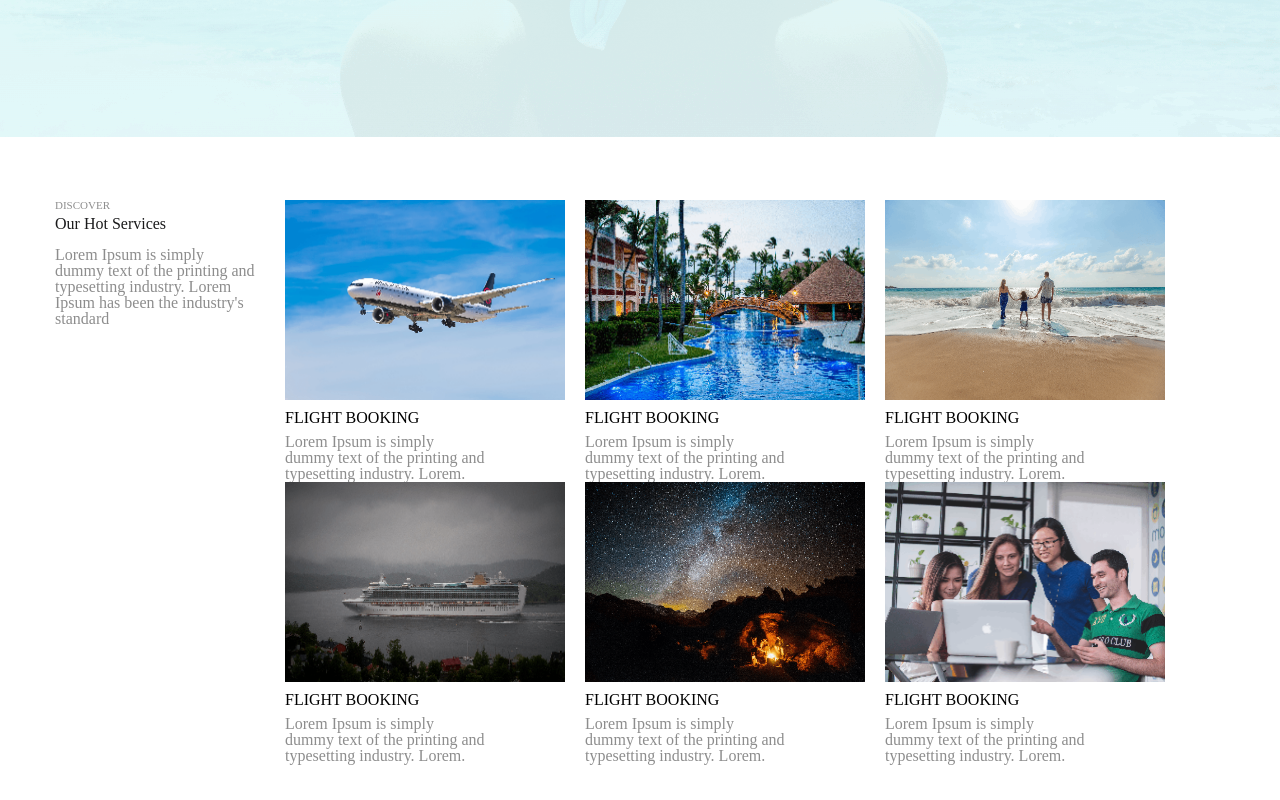
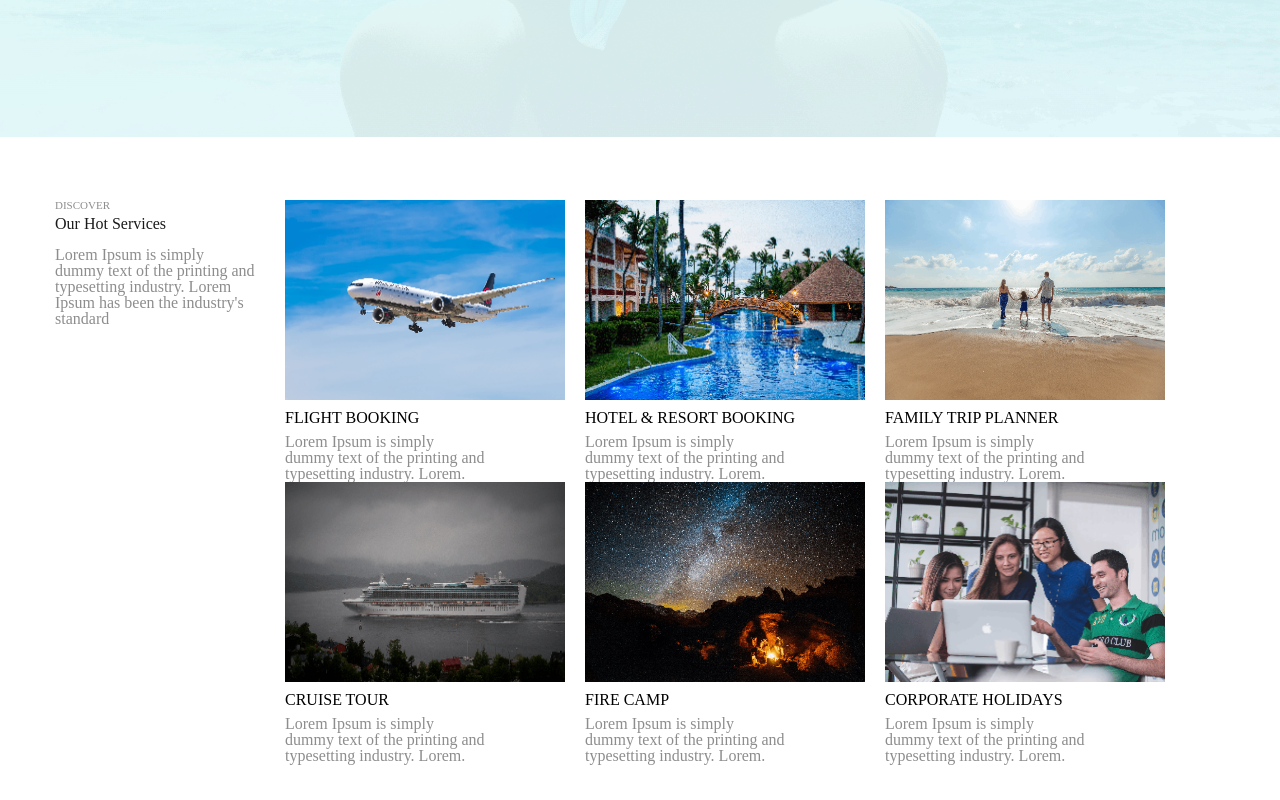
Before and after one commit to zakijaiani/lecture-8, a plain HTML site: page index.html in a window 1280 px wide. Shown: the part 523-1323 px from the top of the page. Drawn offline with Linux system fonts and the light colour scheme.

Commit message:
end worl
lesson of flex

```diff
--- a/index.html
+++ b/index.html
@@ -27,12 +27,7 @@
 
 			</header>
 
-
-
-
-
-
-
+ <section>
 
 			 <div class="mshobeli">
 
@@ -47,17 +42,7 @@
                      	TRAVEL WITH UNIQUE EXPERIENCE
                      </div>
 			</div>
-
-
-
-
-
-
-
-
-
-
-
+	</section>
 
 
 
@@ -104,7 +89,7 @@
 
        	<img class="shvilidiv2" src="images/blue.png">
 
-       <h3>FLIGHT BOOKING</h3>
+       <h3>HOTEL & RESORT BOOKING</h3>
        <p class="shvilip1"> Lorem Ipsum is simply dummy text of the printing and typesetting industry. Lorem.</p>
 
 
@@ -119,7 +104,7 @@
 
        	<img class="shvilidiv2" src="images/sky2.png">
 
-       <h3>FLIGHT BOOKING</h3>
+       <h3>FAMILY TRIP PLANNER</h3>
        <p class="shvilip1"> Lorem Ipsum is simply dummy text of the printing and typesetting industry. Lorem.</p>
 
 
@@ -132,7 +117,7 @@
 
        	<img class="shvilidiv2" src="images/sky3.png">
 
-       <h3>FLIGHT BOOKING</h3>
+       <h3>CRUISE TOUR</h3>
        <p class="shvilip1"> Lorem Ipsum is simply dummy text of the printing and typesetting industry. Lorem.</p>
 
 
@@ -147,7 +132,7 @@
 
        	<img class="shvilidiv2" src="images/sky4.png">
 
-       <h3>FLIGHT BOOKING</h3>
+       <h3>FIRE CAMP</h3>
        <p class="shvilip1"> Lorem Ipsum is simply dummy text of the printing and typesetting industry. Lorem.</p>
 
 
@@ -162,7 +147,7 @@
 
        	<img class="shvilidiv2" src="images/people.png">
 
-       <h3>FLIGHT BOOKING</h3>
+       <h3>CORPORATE HOLIDAYS</h3>
        <p class="shvilip1"> Lorem Ipsum is simply dummy text of the printing and typesetting industry. Lorem.</p>
 
 
```
